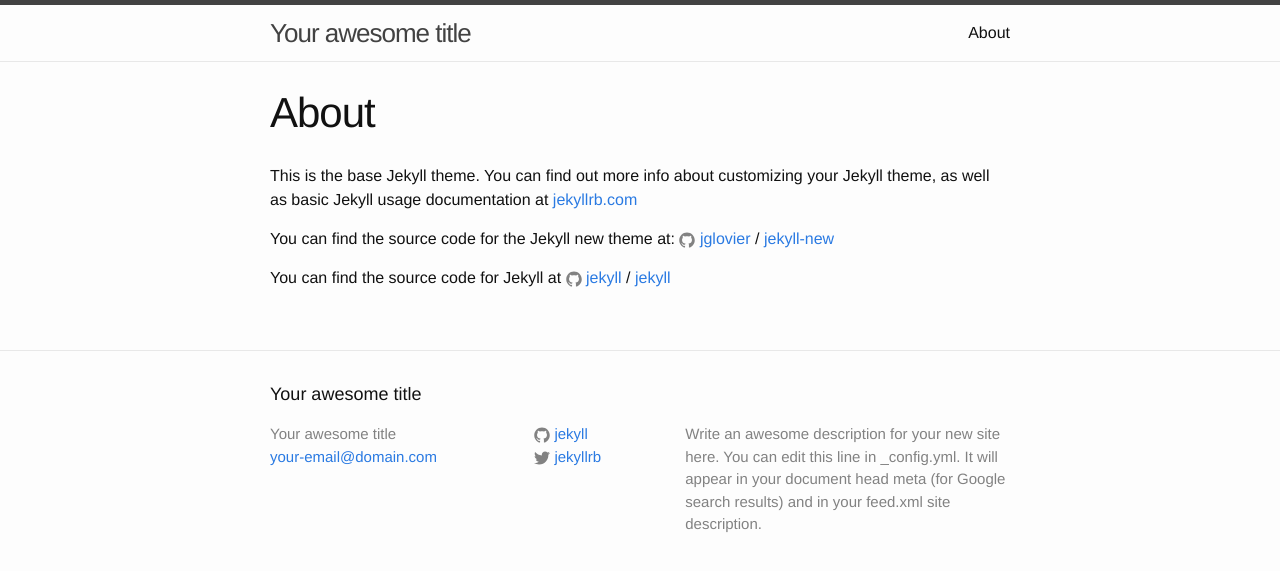
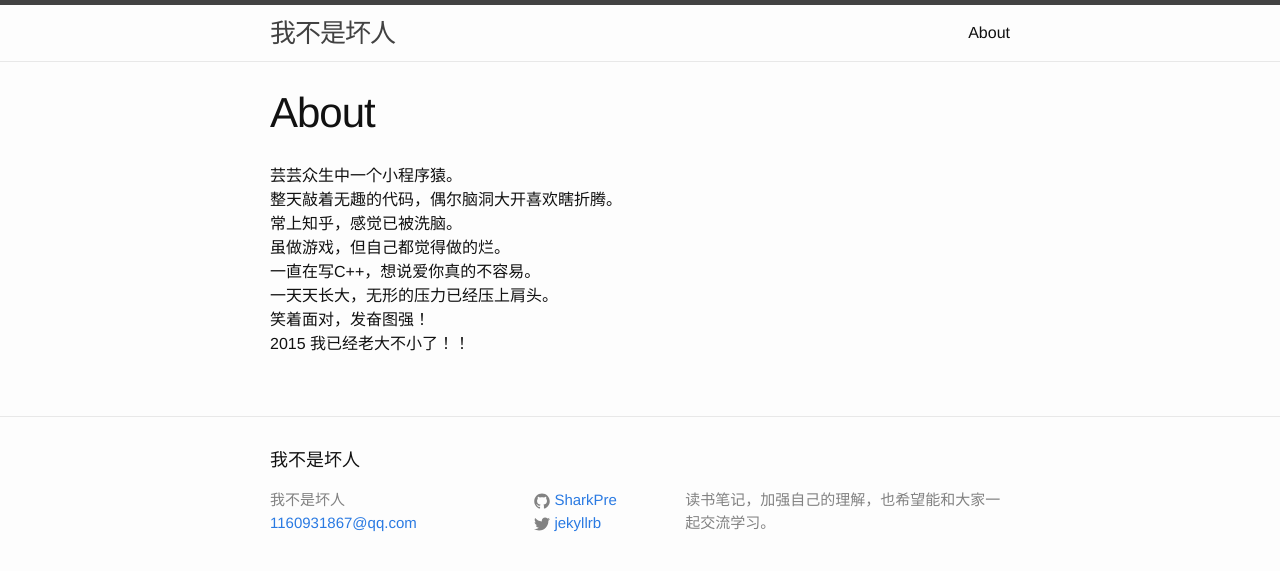
Before and after one commit to SharkPre/SharkPre.github.io, a Jekyll site: the page built from about.md, in a window 1280 px wide. Shown: the top 571 px of the page. Built offline with Jekyll 4.4.1, drawn with Linux system fonts in a browser that asks for light colours.

Commit message:
second commit init

```diff
--- a/_config.yml
+++ b/_config.yml
@@ -6,16 +6,14 @@
 # 'jekyll serve'. If you change this file, please restart the server process.
 
 # Site settings
-title: Your awesome title
-email: your-email@domain.com
+title: 我不是坏人
+email: 1160931867@qq.com
 description: > # this means to ignore newlines until "baseurl:"
-  Write an awesome description for your new site here. You can edit this
-  line in _config.yml. It will appear in your document head meta (for
-  Google search results) and in your feed.xml site description.
+  读书笔记，加强自己的理解，也希望能和大家一起交流学习。
 baseurl: "" # the subpath of your site, e.g. /blog
 url: "http://yourdomain.com" # the base hostname & protocol for your site
 twitter_username: jekyllrb
-github_username:  jekyll
+github_username:  SharkPre
 
 # Build settings
 markdown: kramdown
--- a/about.md
+++ b/about.md
@@ -4,12 +4,11 @@
 permalink: /about/
 ---
 
-This is the base Jekyll theme. You can find out more info about customizing your Jekyll theme, as well as basic Jekyll usage documentation at [jekyllrb.com](http://jekyllrb.com/)
-
-You can find the source code for the Jekyll new theme at:
-{% include icon-github.html username="jglovier" %} /
-[jekyll-new](https://github.com/jglovier/jekyll-new)
-
-You can find the source code for Jekyll at
-{% include icon-github.html username="jekyll" %} /
-[jekyll](https://github.com/jekyll/jekyll)
+芸芸众生中一个小程序猿。<br>
+整天敲着无趣的代码，偶尔脑洞大开喜欢瞎折腾。<br>
+常上知乎，感觉已被洗脑。<br>
+虽做游戏，但自己都觉得做的烂。<br>
+一直在写C++，想说爱你真的不容易。<br>
+一天天长大，无形的压力已经压上肩头。<br>
+笑着面对，发奋图强！<br>
+2015 我已经老大不小了！！
```
Also changed, not shown: _posts/2015-11-21-my-first-blog.markdown (added, +26 -0 lines), _posts/uiview_与控件.md (added, +7 -0 lines), 6 other files.
